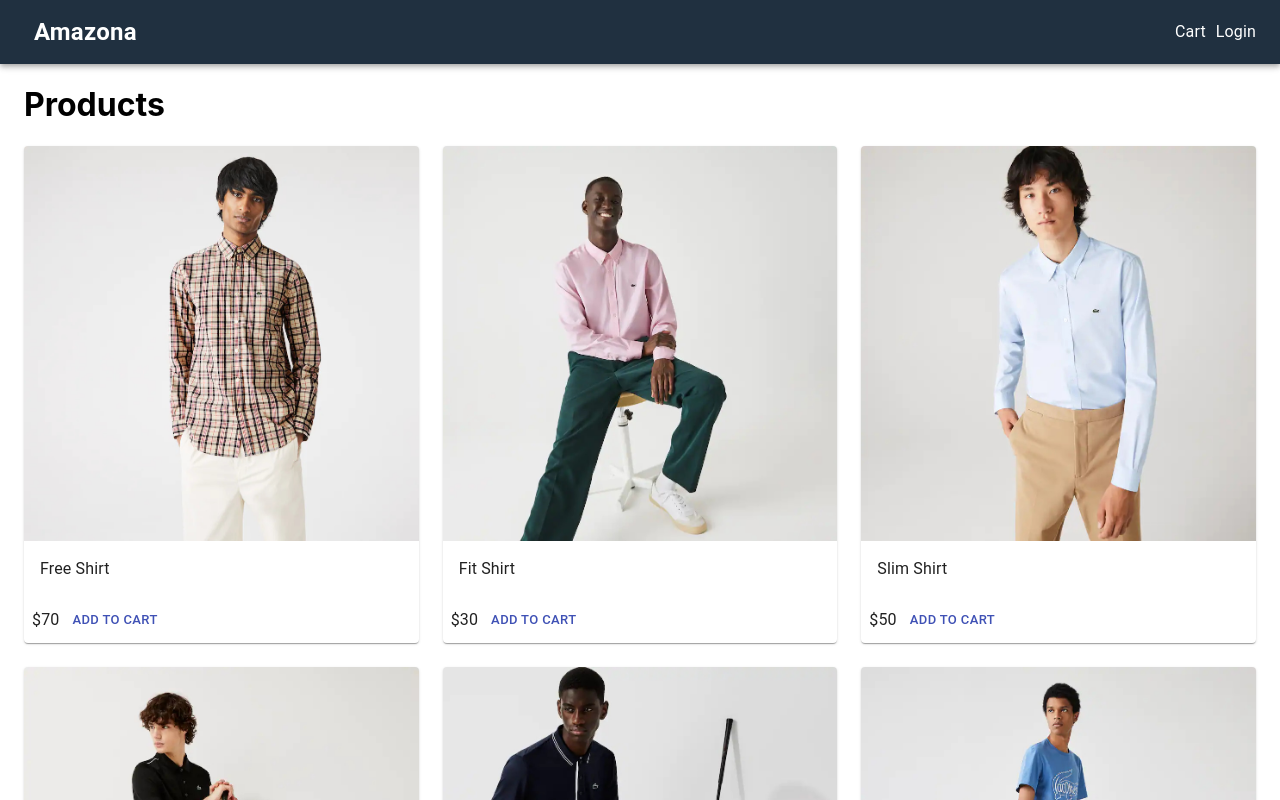
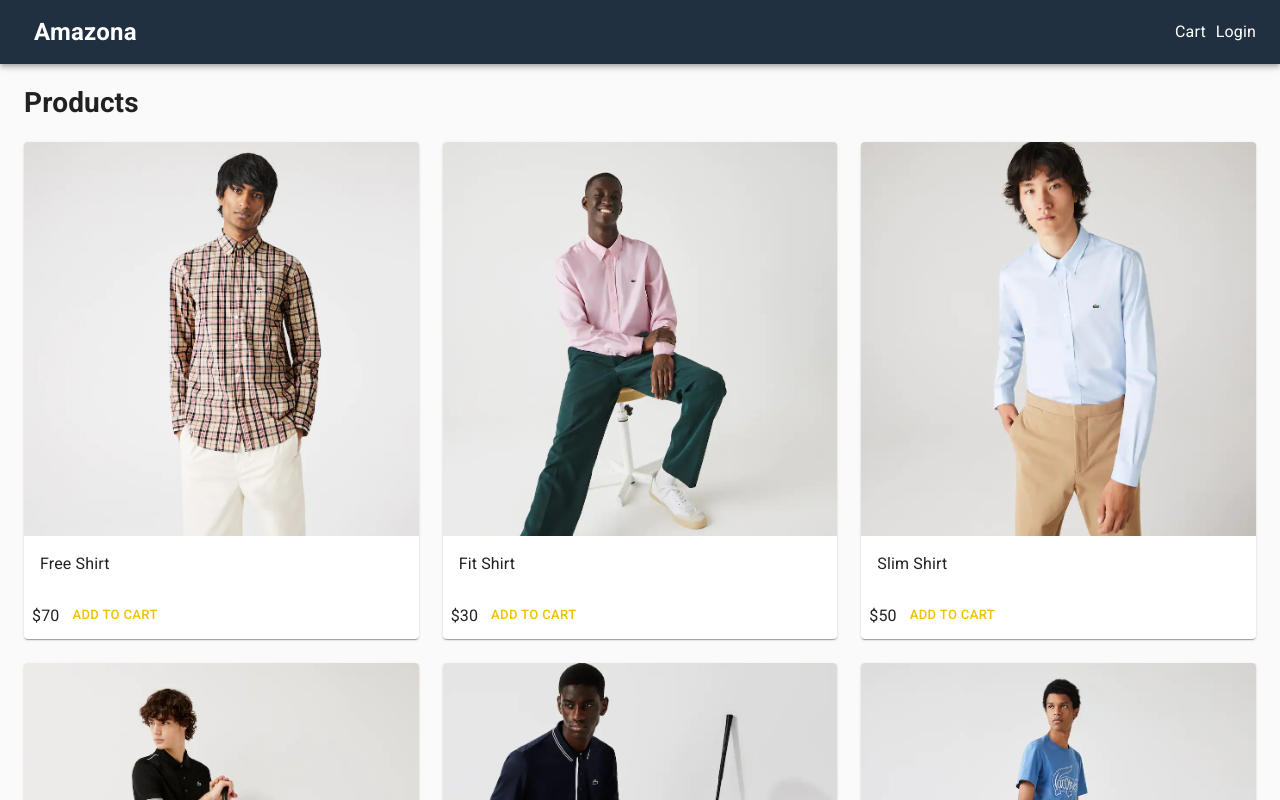
Before and after one commit to lucasBmm/Next-Ecommerce, a Next.js app: page / in a window 1280 px wide. Shown: the top 800 px of the page. Built offline with nearby package versions, Linux system fonts and the light colour scheme.

Commit message:
Themes change

```diff
--- a/components/Layout.js
+++ b/components/Layout.js
@@ -7,10 +7,39 @@
   Typography,
   Container,
   Link,
+  ThemeProvider,
+  CssBaseline,
 } from '@material-ui/core';
+import { createTheme } from '@material-ui/core/styles';
 import useStyles from '../utils/styles';
 
 export default function Layout({ children, title }) {
+  const theme = createTheme({
+    typography: {
+      h1: {
+        fontSize: '1.6rem',
+        fontWeight: 400,
+        margin: '1rem 0',
+      },
+      h2: {
+        fontSize: '1.6rem',
+        fontWeight: 400,
+        margin: '1rem 0',
+      },
+      body1: {
+        fontWeight: 'normal',
+      },
+    },
+    palette: {
+      type: 'light',
+      primary: {
+        main: '#f0c000',
+      },
+      secondary: {
+        main: '#208080',
+      },
+    },
+  });
   const classes = useStyles();
 
   return (
@@ -18,6 +47,8 @@
       <Head>
         <title>{title ? `${title} - E-Commerce` : 'E-Commerce'}</title>
       </Head>
+      <ThemeProvider theme={theme}>
+        <CssBaseline />
         <AppBar position="static" className={classes.navbar}>
           <Toolbar>
             <NextLink href="/" passHref>
@@ -44,6 +75,7 @@
         <footer className={classes.footer}>
           <Typography>All rights reserved. E-Commerce.</Typography>
         </footer>
+      </ThemeProvider>
     </div>
   );
 }
--- a/pages/_document.js
+++ b/pages/_document.js
@@ -6,7 +6,12 @@
   render() {
     return (
       <Html lang="en">
-        <Head></Head>
+        <Head>
+          <link
+            rel="stylesheet"
+            href="https://fonts.googleapis.com/css?family=Roboto:300,400,500,700&display=swap"
+          />
+        </Head>
         <body>
           <Main />
           <NextScript />
--- a/pages/product/[slug].js
+++ b/pages/product/[slug].js
@@ -47,7 +47,9 @@
         <Grid item md={3} xs={12}>
           <List>
             <ListItem>
-              <Typography component="h1">{product.name}</Typography>
+              <Typography component="h1" variant="h1">
+                {product.name}
+              </Typography>
             </ListItem>
             <ListItem>
               <Typography>Category: {product.category}</Typography>
@@ -57,7 +59,7 @@
             </ListItem>
             <ListItem>
               <Typography>
-                Rating: {product.rating} stars ({product.reviews})
+                Rating: {product.rating} stars ({product.numReviews} reviews)
               </Typography>
             </ListItem>
             <ListItem>
--- a/utils/data.js
+++ b/utils/data.js
@@ -6,6 +6,7 @@
       category: 'Shirts',
       image: '/images/shirt1.jpg',
       price: 70,
+      rating: 4.2,
       brand: 'Nike',
       numReviews: 10,
       countInStock: 20,
@@ -19,6 +20,7 @@
       price: 30,
       brand: 'Adidas',
       numReviews: 10,
+      rating: 4.5,
       countInStock: 20,
       description: 'A popular shirt',
     },
@@ -30,6 +32,7 @@
       price: 50,
       brand: 'Lacoste',
       numReviews: 10,
+      rating: 4.7,
       countInStock: 20,
       description: 'A popular shirt',
     },
@@ -41,6 +44,7 @@
       price: 35,
       brand: 'Adidas',
       numReviews: 10,
+      rating: 4.8,
       countInStock: 20,
       description: 'A popular shirt',
     },
@@ -52,6 +56,7 @@
       price: 90,
       brand: 'Oliver',
       numReviews: 10,
+      rating: 5,
       countInStock: 20,
       description: 'A popular shirt',
     },
@@ -63,6 +68,7 @@
       price: 70,
       brand: 'Zara',
       numReviews: 10,
+      rating: 4.1,
       countInStock: 20,
       description: 'A popular Pants',
     },
```
Lines whose indentation alone changed are shown as unchanged.
